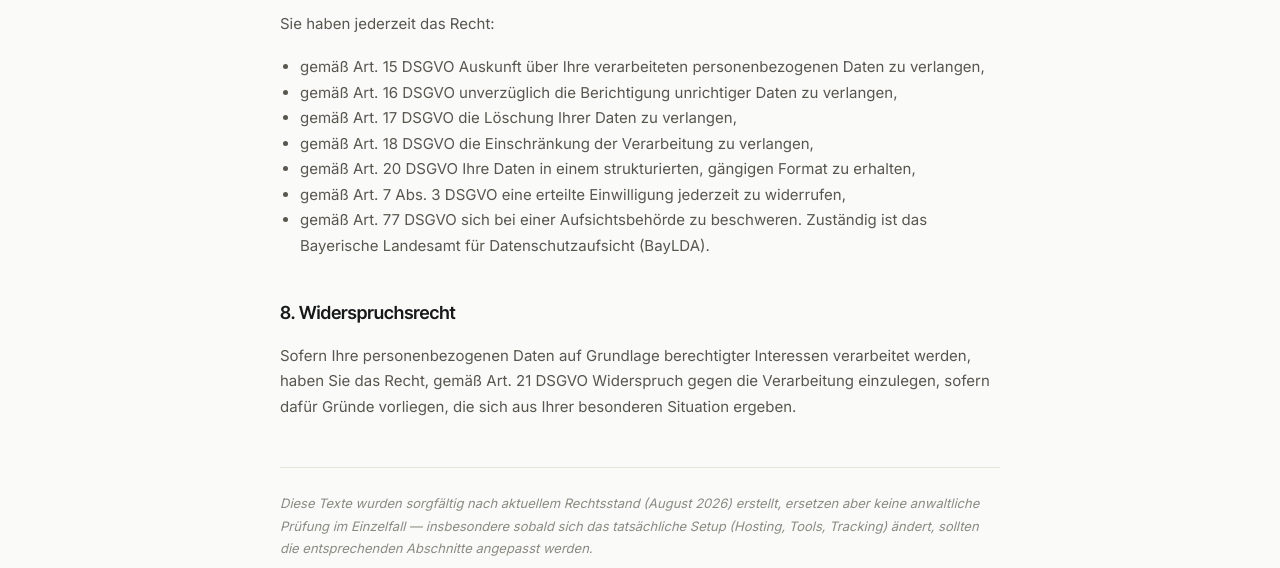
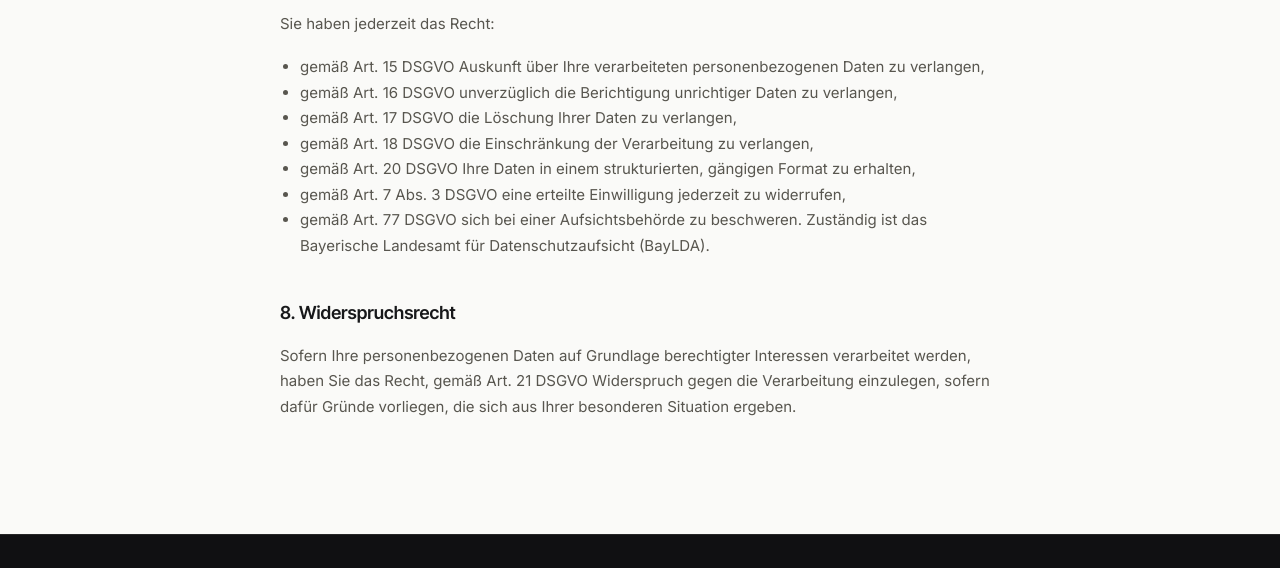
Before and after one commit to hwa-hoehn/hwa-website, a plain HTML site: page datenschutz.html in a window 1280 px wide. Shown: the part 1720-2288 px from the top of the page. Drawn offline with Linux system fonts and the light colour scheme.

Commit message:
Löschung legal note

```diff
--- a/datenschutz.html
+++ b/datenschutz.html
@@ -66,7 +66,6 @@
     <h2>8. Widerspruchsrecht</h2>
     <p>Sofern Ihre personenbezogenen Daten auf Grundlage berechtigter Interessen verarbeitet werden, haben Sie das Recht, gemäß Art. 21 DSGVO Widerspruch gegen die Verarbeitung einzulegen, sofern dafür Gründe vorliegen, die sich aus Ihrer besonderen Situation ergeben.</p>
 
-    <p class="legal-note">Diese Texte wurden sorgfältig nach aktuellem Rechtsstand (August 2026) erstellt, ersetzen aber keine anwaltliche Prüfung im Einzelfall — insbesondere sobald sich das tatsächliche Setup (Hosting, Tools, Tracking) ändert, sollten die entsprechenden Abschnitte angepasst werden.</p>
   </div>
 </main>
 
```
Also changed, not shown: impressum.html (+0 -1 lines).
